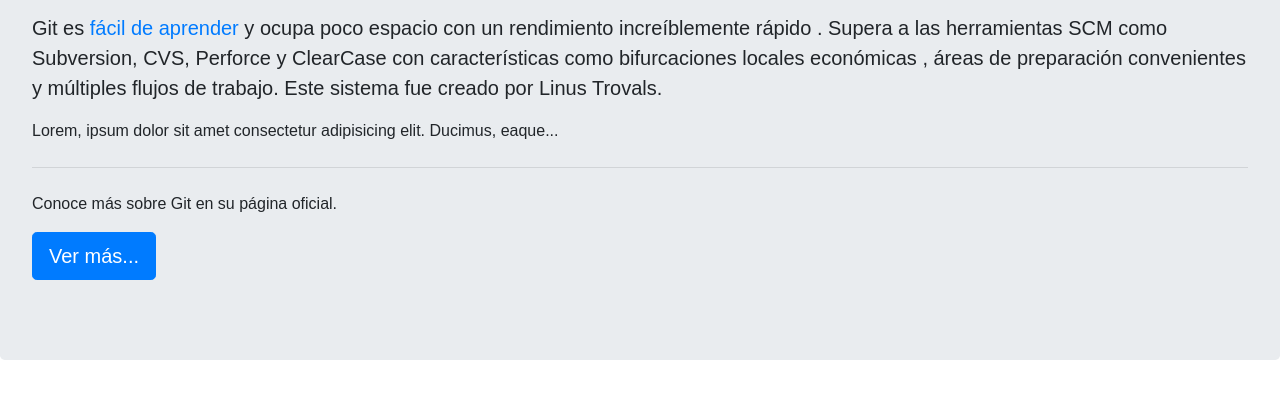
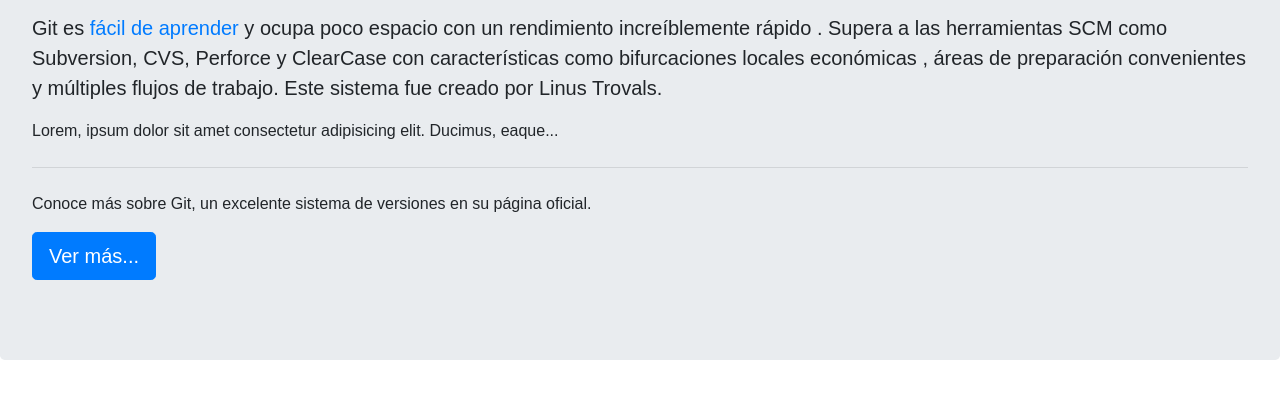
Before and after one commit to leonardoez/page_git, a plain HTML site: page index.html in a window 1280 px wide. Shown: the part 260-658 px from the top of the page. Drawn offline with nearby package versions, Linux system fonts and the light colour scheme.

Commit message:
Cambiando texto antes del botón

```diff
--- a/index.html
+++ b/index.html
@@ -46,7 +46,7 @@
           Lorem, ipsum dolor sit amet consectetur adipisicing elit. Ducimus, eaque...
         </p>
         <hr class="my-4" />
-        <p>Conoce más sobre Git en su página oficial.</p>
+        <p>Conoce más sobre Git, un excelente sistema de versiones en su página oficial.</p>
         <p class="lead">
           <a
             class="btn btn-primary btn-lg"
```
